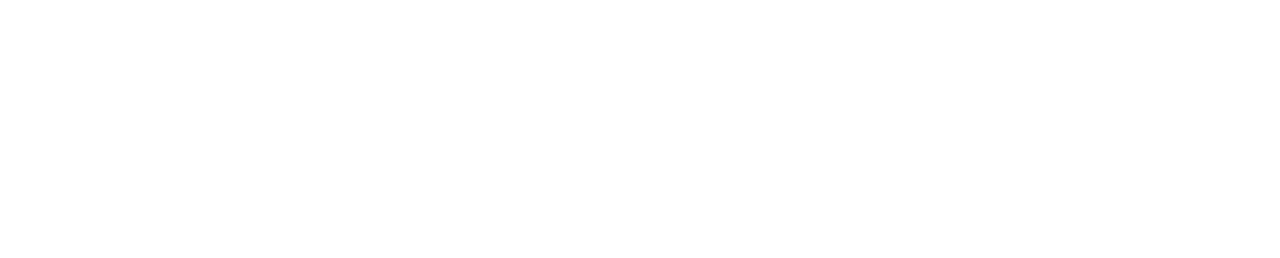
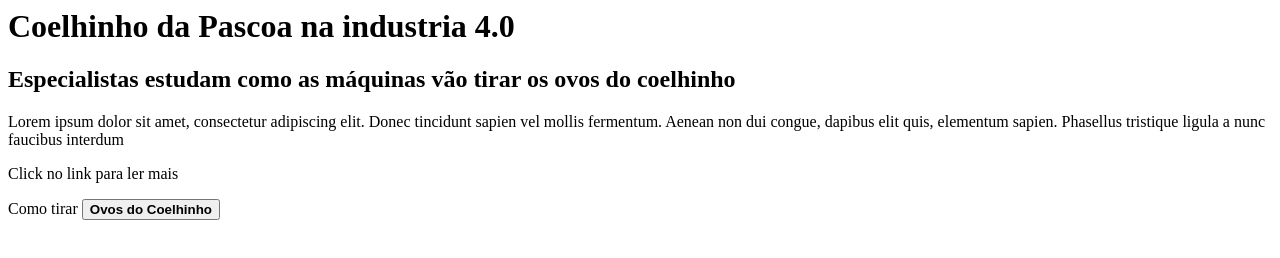
Before and after one commit to hubisk/html-T7, a plain HTML site: page index.html in a window 1280 px wide. Drawn offline with Linux system fonts and the light colour scheme.

Commit message:
Ovos do Coelhinho

```diff
--- a/index.html
+++ b/index.html
@@ -2,9 +2,13 @@
     <head>
         <title>* Jornal SENAI *</title>
     </head>
-
     <body>
-
+        <h1>Coelhinho da Pascoa na industria 4.0</h1>
+        <h2>Especialistas estudam como as máquinas vão tirar os ovos do coelhinho</h2>
+        <p>Lorem ipsum dolor sit amet, consectetur adipiscing elit. Donec tincidunt sapien vel mollis fermentum. Aenean non dui congue, dapibus elit quis, elementum sapien. Phasellus tristique ligula a nunc faucibus interdum</p>
+        <p>Click no link para ler mais</p>
+        <a src="https://www.ford.com.br/sobre-a-ford/ford-enter/">Como tirar</a>
+        <button><strong>Ovos do Coelhinho</strong></button>
 
     </body>
 
```
Also changed, not shown: 1 other file.
